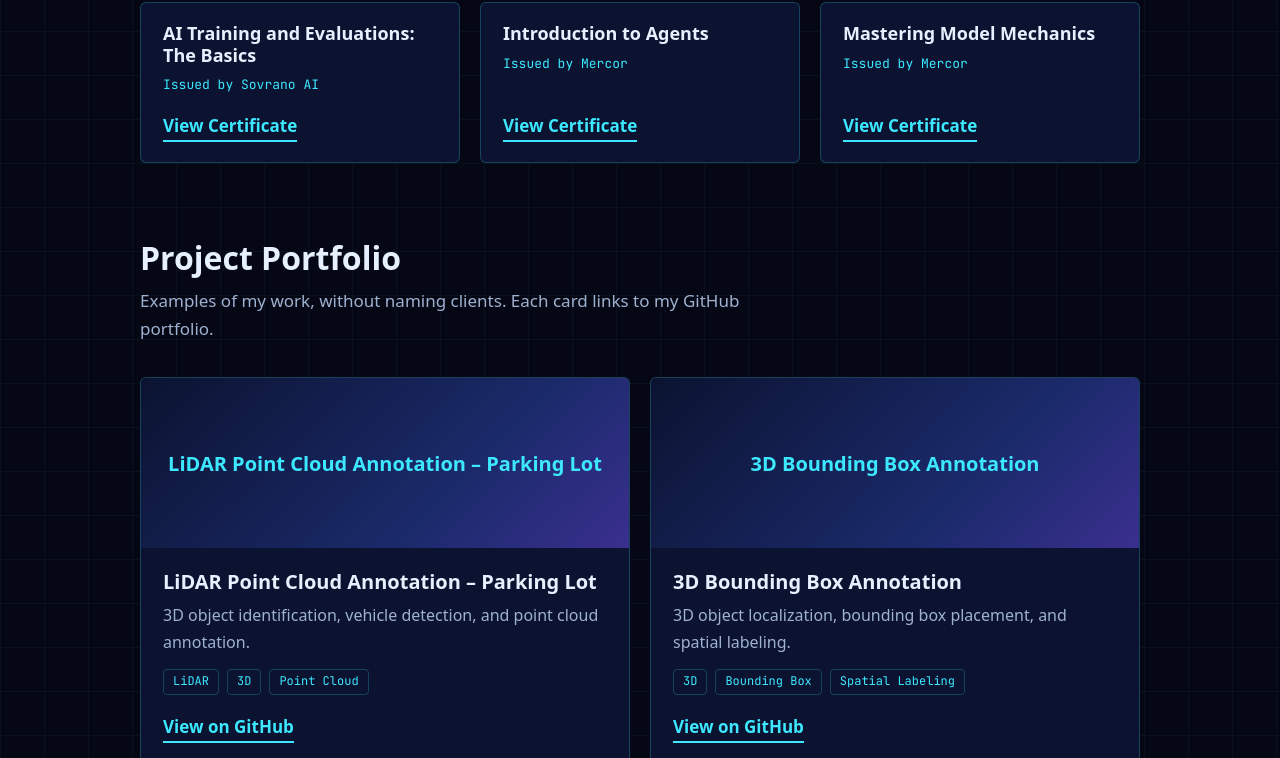
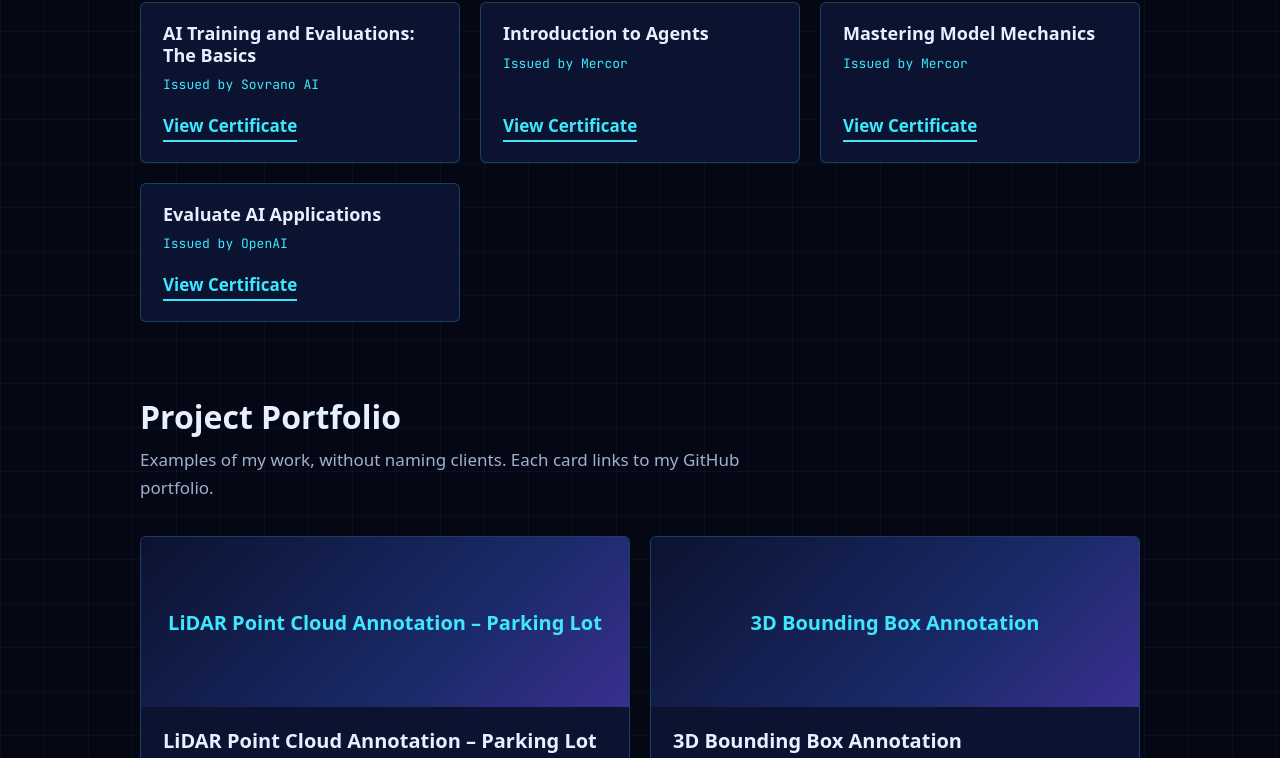
Before and after one commit to Atmansyah/ai-data-annotation-portfolio, a plain HTML site: page index.html in a window 1280 px wide. Shown: the part 2037-2795 px from the top of the page. Drawn offline with Linux system fonts and the light colour scheme.

Commit message:
Update index.html

```diff
--- a/index.html
+++ b/index.html
@@ -306,6 +306,11 @@
           <p class="issuer" data-i18n="by_mercor">Issued by Mercor</p>
           <a class="more" href="Mercor_Certificate_Mastering_Model_Mechanics.png" target="_blank" rel="noopener" aria-label="View certificate: Mastering Model Mechanics">View Certificate</a>
         </div>
+        <div class="box cert">
+  <h3>Evaluate AI Applications</h3>
+  <p class="issuer" data-i18n="by_openai">Issued by OpenAI</p>
+  <a class="more" href="certifications/OpenAI_Certificate_Evaluate_AI_Applications.png" target="_blank" rel="noopener" aria-label="View certificate: Evaluate AI Applications">View Certificate</a>
+</div>
     </div>
   </section>
 
@@ -454,6 +459,7 @@ const dict = {
     by_corpshore: "Diterbitkan oleh Corpshore AI",
     by_rws: "Diterbitkan oleh RWS",
     by_mercor: "Diterbitkan oleh Mercor",
+    by_openai: "Diterbitkan oleh OpenAI",
         proj_title: "Portofolio Proyek",
     proj_sub: "Contoh pekerjaan saya, tanpa menyebut nama klien. Setiap kartu terhubung ke portofolio GitHub saya.",
     pj1_d: "Identifikasi objek 3D, deteksi kendaraan, dan anotasi point cloud.",
```
